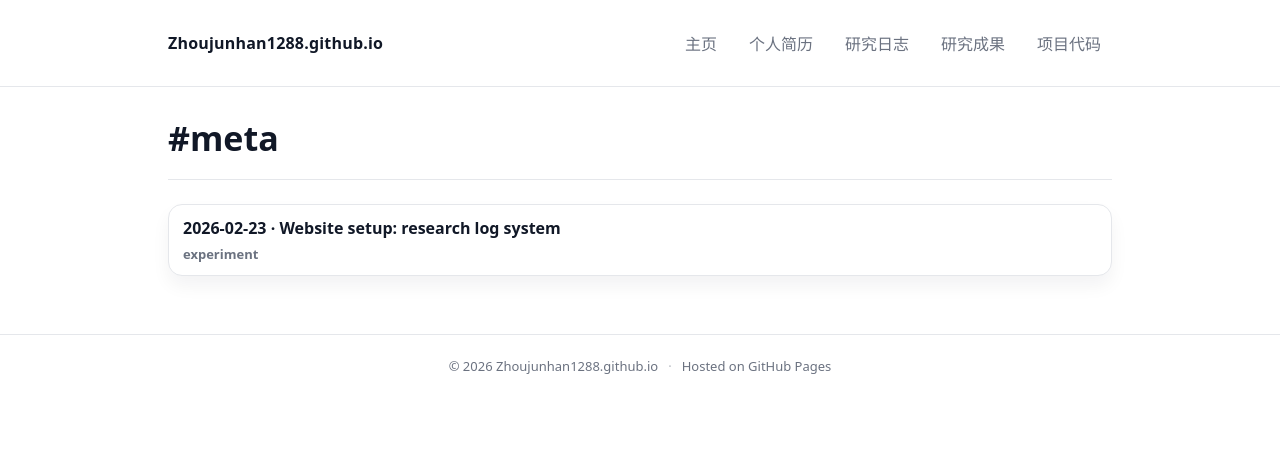
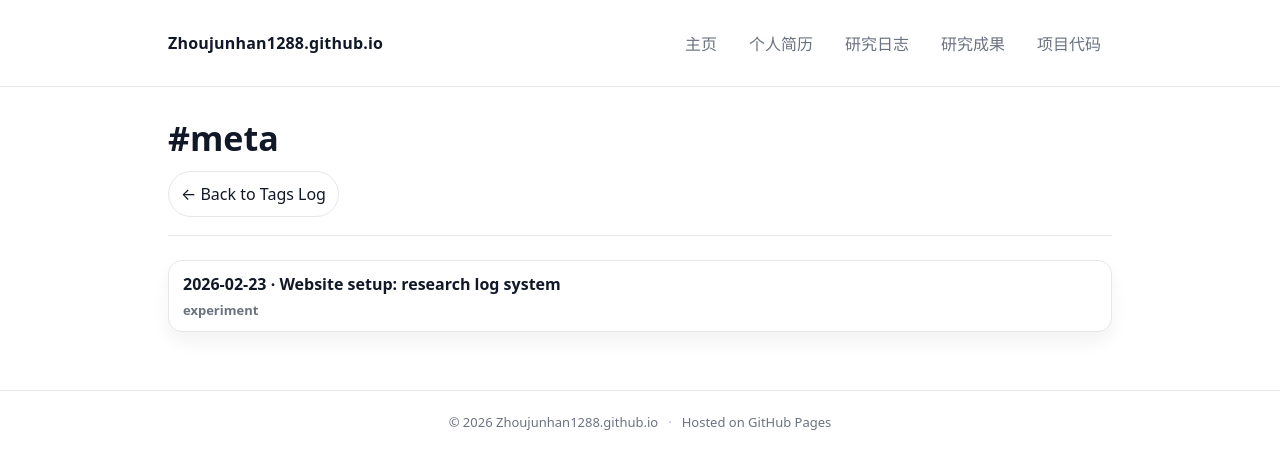
Before and after one commit to Zhoujunhan1288/Zhoujunhan1288.github.io, a Jekyll site: the page built from tags/tag-meta.md, in a window 1280 px wide. Shown: the top 469 px of the page. Built offline with Jekyll 4.4.1, drawn with Linux system fonts in a browser that asks for light colours.

Commit message:
Update tag.html

```diff
--- a/_layouts/tag.html
+++ b/_layouts/tag.html
@@ -3,6 +3,16 @@ layout: default
 ---
 
 <h1>#{{ page.tag }}</h1>
+
+<!-- 如果某个 tag 页面（tag-xxx.md）写了返回按钮/说明文字，这里会显示 -->
+{{ content }}
+
+<!-- 如果 tag-xxx.md 没写任何内容，也给一个默认返回 -->
+{% if content == "" %}
+<p>
+  <a class="backbtn" href="{{ '/tags/' | relative_url }}">← Back to Tags</a>
+</p>
+{% endif %}
 
 <div class="section"></div>
 
```
